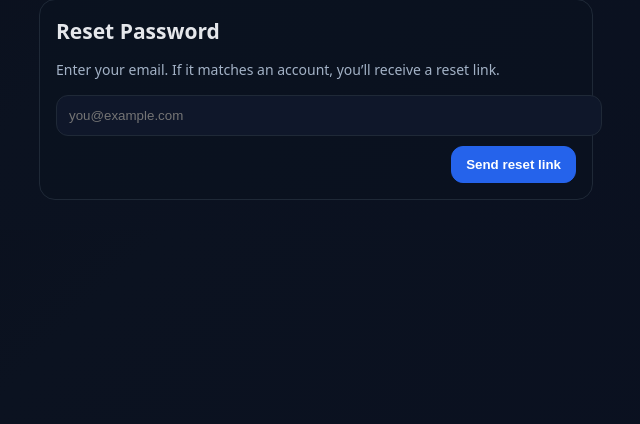
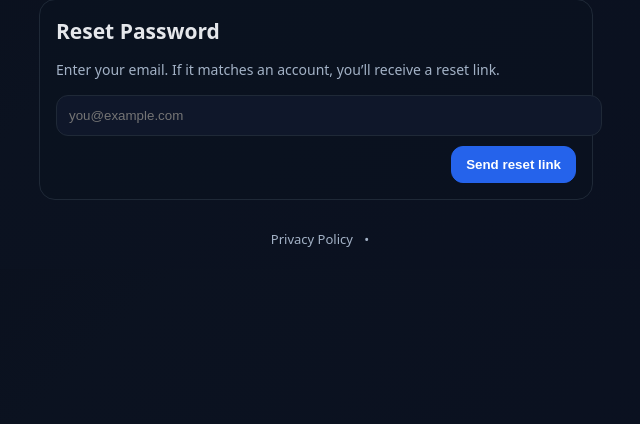
Before and after one commit to Mike-McMahon-11/auto_repair_task_flow, a Flask app: page /reset-password in a window 1280 px wide. Shown: the part 31-455 px from the top of the page, without its empty margins (324-964 px from the left). Run offline with Flask 3, Linux system fonts and the light colour scheme; parts of the project's set-up code (start-up, migrations or seed data) failed here and were passed over.

Commit message:
Adding Privacy Page

```diff
--- a/app.py
+++ b/app.py
@@ -2666,6 +2666,10 @@ def tech_submit_request():
         print("tech_submit_request error:", e)
         return jsonify({'ok': False, 'error': str(e)}), 500
 
+
+@app.route('/privacy')
+def privacy():
+    return render_template('privacy.html')
 
 # ---------------- Reports ----------------
 @app.get('/reports')
--- a/templates/reset_password.html
+++ b/templates/reset_password.html
@@ -11,6 +11,24 @@ body{margin:0; color:var(--text); background:linear-gradient(135deg,#0a0f1c,#0b1
 :root[data-theme="light"] body{background:linear-gradient(135deg,#f8fafc,#eef2ff 32%,#ffffff); color:#0b1324}
 :root[data-theme="light"] .card{background:#fff; border:1px solid #94a3b8; box-shadow:0 10px 28px rgba(15,23,42,.08)}
 :root[data-theme="light"] .input{background:#fff; color:#0b1324; border:1px solid #94a3b8}
+
+.site-footer{
+    text-align:center;
+    margin:30px 0 20px;
+    font-size:13px;
+    color:var(--muted);
+}
+
+.site-footer a{
+    color:var(--muted);
+    text-decoration:none;
+    margin:0 8px;
+}
+
+.site-footer a:hover{
+    text-decoration:underline;
+}
+
 </style></head>
 <body>
 <div class="card">
@@ -22,4 +40,13 @@ body{margin:0; color:var(--text); background:linear-gradient(135deg,#0a0f1c,#0b1
   </form>
 </div>
 <script>(function(){ const t=localStorage.getItem('theme'); if(t) document.documentElement.setAttribute('data-theme', t); })();</script>
+
+  <footer class="site-footer">
+      <a href="{{ url_for('privacy') }}">Privacy Policy</a>
+      <span>•</span>
+      <!-- <a href="{{ url_for('terms') }}">Terms of Service</a>
+      <span>•</span>
+      <a href="{{ url_for('contact') }}">Contact</a> -->
+  </footer>
+
 </body></html>
```
Also changed, not shown: templates/login.html (+28 -0 lines), templates/register_shop.html (+26 -0 lines), templates/privacy.html (added).
